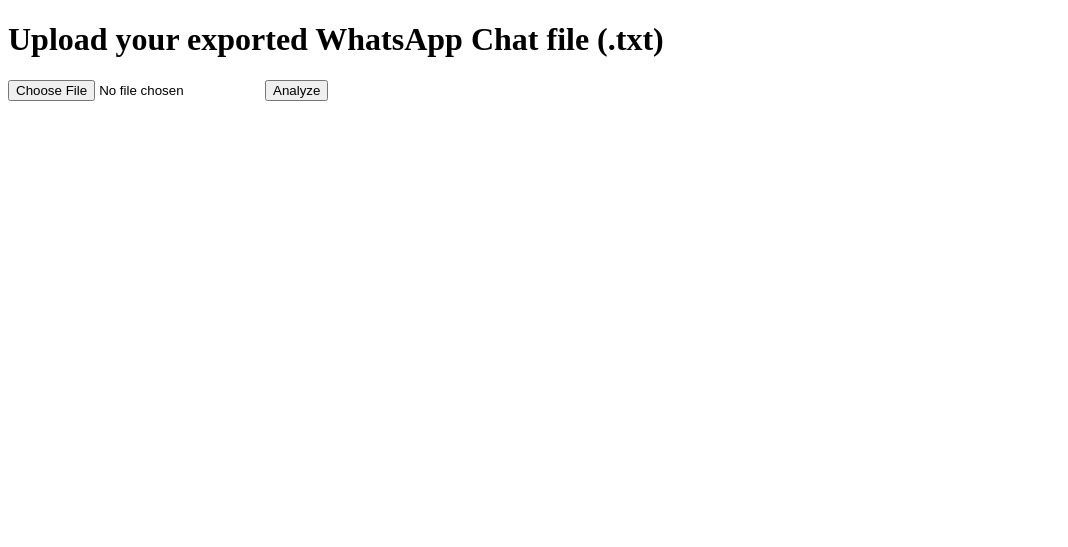
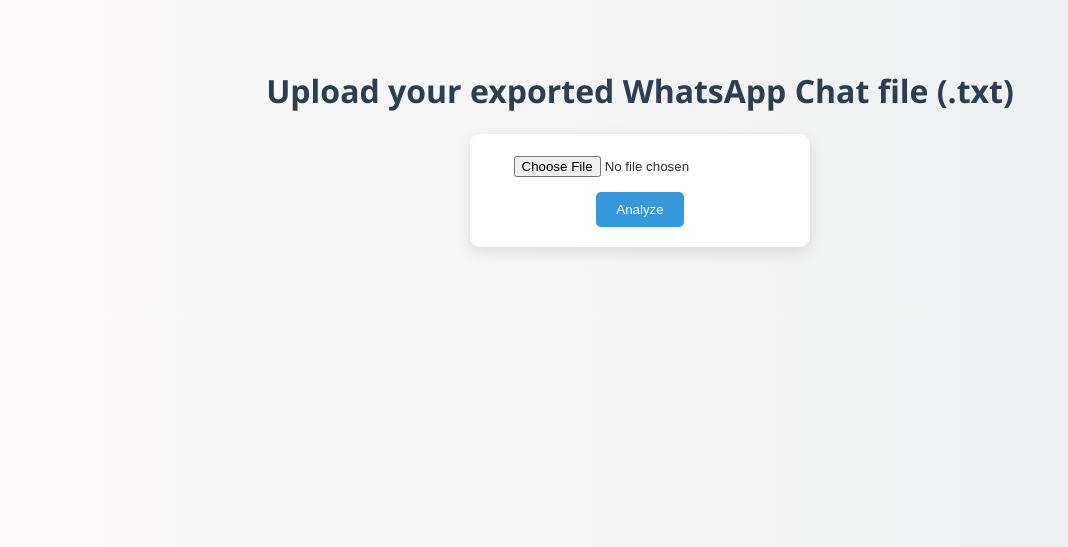
Before and after one commit to sanislearning/ITextYouText, a Flask app: page / in a window 1280 px wide. Shown: the top 547 px of the page, without its empty margins (0-1068 px from the left). Run offline with Flask 3, Linux system fonts and the light colour scheme.

Commit message:
Added bar graph and styling.

```diff
--- a/whatsapp_analyzer/app.py
+++ b/whatsapp_analyzer/app.py
@@ -32,7 +32,11 @@
             'avg_words':round(avg_words,2)
         }
 
-    return result
+    return {
+        'labels':list(result.keys()),
+        'messages':[v['message'] for v in result.values()],
+        'avg_words': [v['avg_words'] for v in result.values()]
+    }
 
 # Route for the home page ("/") with both GET and POST methods
 @app.route('/', methods=['GET', 'POST'])
--- /dev/null
+++ b/whatsapp_analyzer/static/styles.css
@@ -0,0 +1,51 @@
+body {
+    font-family: 'Segoe UI', Tahoma, Geneva, Verdana, sans-serif;
+    background: linear-gradient(to right, #fdfbfb, #ebedee);
+    text-align: center;
+    padding: 40px;
+    color: #333;
+}
+
+h1, h2 {
+    color: #2c3e50;
+}
+
+form {
+    background: white;
+    padding: 20px;
+    margin: 20px auto;
+    width: 300px;
+    box-shadow: 0 5px 15px rgba(0,0,0,0.1);
+    border-radius: 10px;
+}
+
+input[type="file"] {
+    margin-bottom: 15px;
+}
+
+button {
+    padding: 10px 20px;
+    background-color: #3498db;
+    color: white;
+    border: none;
+    border-radius: 5px;
+    cursor: pointer;
+    transition: 0.3s;
+}
+
+button:hover {
+    background-color: #2980b9;
+}
+
+canvas {
+    margin-top: 30px;
+    max-width: 90%;
+    height: auto;
+}
+
+#chatChart {
+    background: white;
+    padding: 20px;
+    border-radius: 10px;
+    box-shadow: 0 5px 15px rgba(0,0,0,0.1);
+}
--- a/whatsapp_analyzer/templates/index.html
+++ b/whatsapp_analyzer/templates/index.html
@@ -1,28 +1,68 @@
 <!DOCTYPE html>
 <html>
 <head>
+    <head>
+    <meta charset="UTF-8">
     <title>WhatsApp Chat Analyzer</title>
+    <link rel="stylesheet" href="{{ url_for('static', filename='styles.css') }}">
+    <script src="https://cdn.jsdelivr.net/npm/chart.js"></script>
+</head>
+
 </head>
 <body>
     <h1>Upload your exported WhatsApp Chat file (.txt)</h1>
-        <!-- This form uploads the text file-->
+
+    <!-- Upload form -->
     <form method="POST" enctype="multipart/form-data">
         <input type="file" name="chatfile" accept=".txt" required>
         <button type="submit">Analyze</button>
     </form>
 
-        <!--This is the Jinja2 part, Flask uses it to generate HTML pages with dynamic content-->
     {% if chat_info %}
         <h2>Chat Statistics</h2>
-            <ul>
-                {% for sender, stats in chat_info.items() %}
-                    <li>
-                        <strong>{{sender}}</strong>:
-                        {{stats.message}} messages,
-                        average {{stats.avg_words}} words per message
-                    </li>
-                {% endfor %}
-            </ul>
+
+        <!-- Chart container -->
+        <canvas id="chatChart" width="600" height="400"></canvas>
+
+        <script>
+            const ctx = document.getElementById('chatChart').getContext('2d');
+            const chatChart = new Chart(ctx, {
+                type: 'bar',
+                data: {
+                    labels: {{ chat_info.labels | tojson }},
+                    datasets: [
+                        {
+                            label: 'Messages Sent',
+                            data: {{ chat_info.messages | tojson }},
+                            backgroundColor: 'rgba(54, 162, 235, 0.7)'
+                        },
+                        {
+                            label: 'Avg. Words per Message',
+                            data: {{ chat_info.avg_words | tojson }},
+                            backgroundColor: 'rgba(255, 99, 132, 0.7)'
+                        }
+                    ]
+                },
+                options: {
+                    responsive: true,
+                    plugins: {
+                        title: {
+                            display: true,
+                            text: 'WhatsApp Chat Activity'
+                        },
+                        tooltip: {
+                            mode: 'index',
+                            intersect: false
+                        }
+                    },
+                    scales: {
+                        y: {
+                            beginAtZero: true
+                        }
+                    }
+                }
+            });
+        </script>
     {% endif %}
 </body>
 </html>
```
Lines whose indentation alone changed are shown as unchanged.
